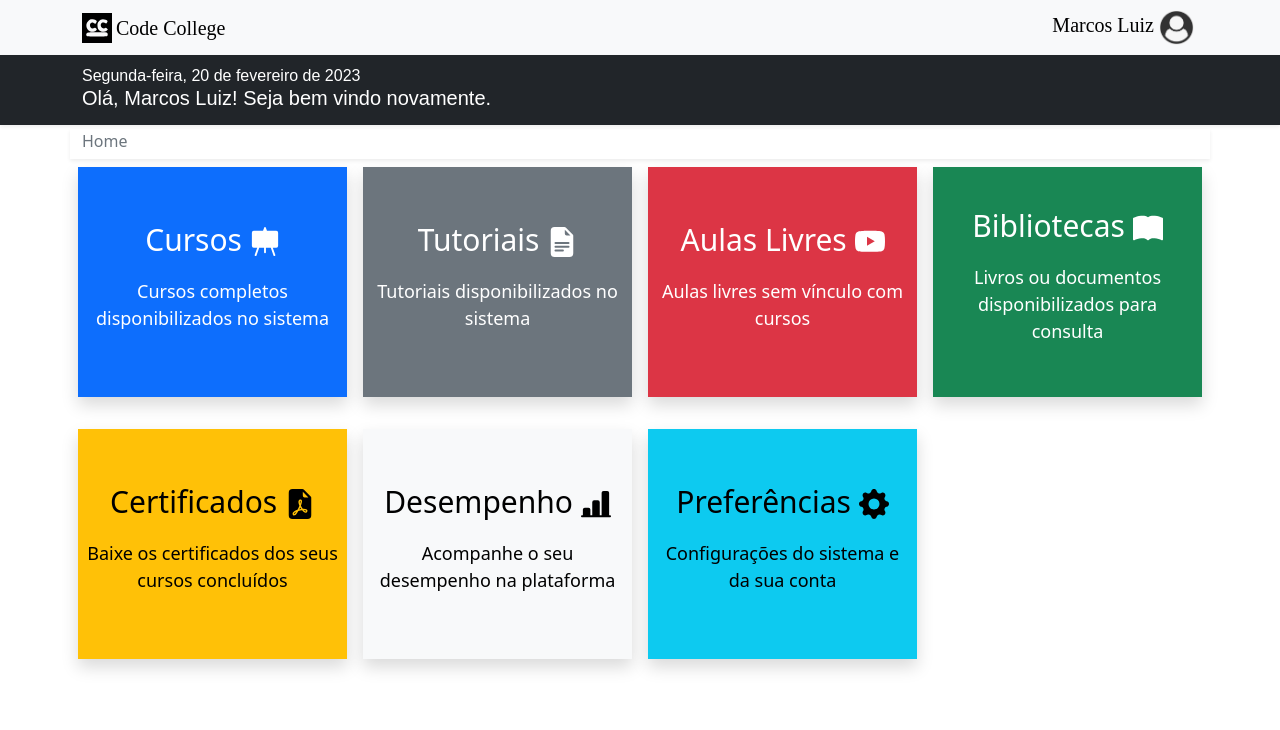
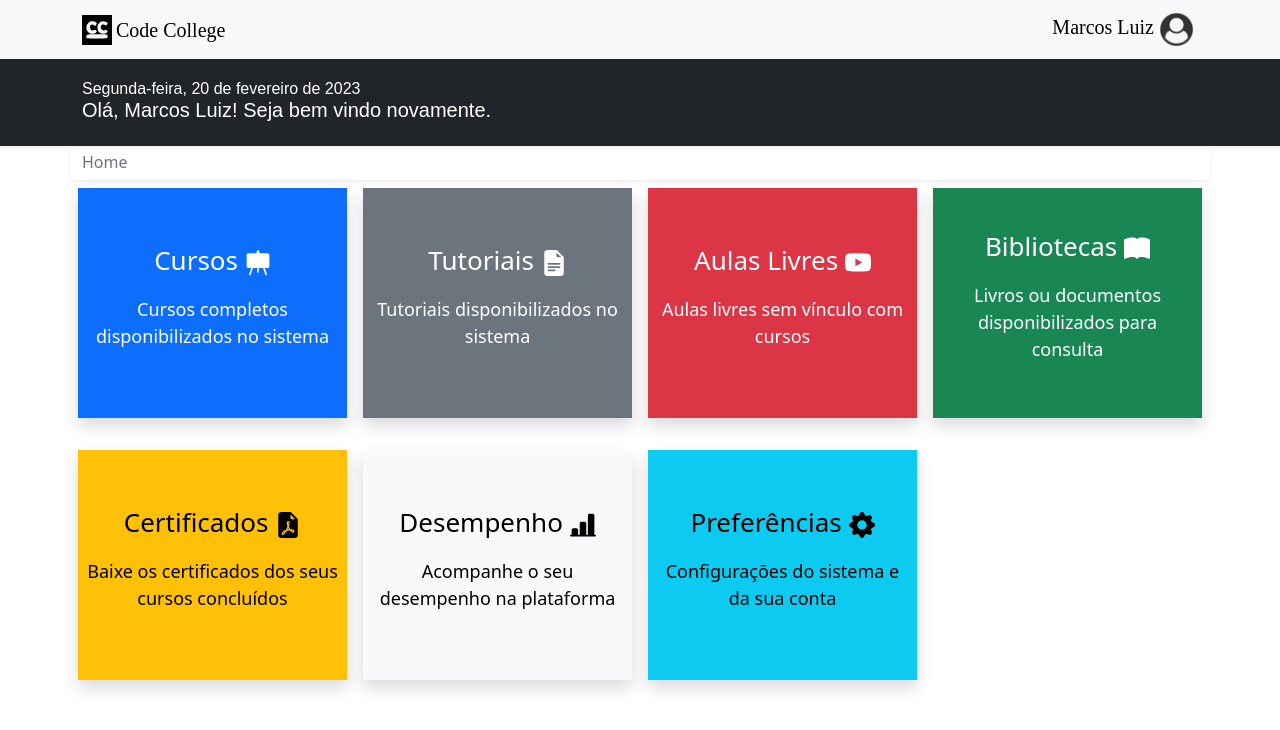
Before and after one commit to williamlims/codecollege-web, a React (Create React App) app: page /home in a window 1280 px wide. Shown: the top 730 px of the page. Built offline with nearby package versions, Linux system fonts and the light colour scheme.

Commit message:
Updates in NavMain amd pages Home and Courses

```diff
--- a/src/components/navMain/NavMain.js
+++ b/src/components/navMain/NavMain.js
@@ -7,7 +7,7 @@ import user from '../../assets/userMain.png';
 function NavMain(props) {
     return (
         <>
-        <Navbar expand="md" as={Col} bg="light" style={{maxHeight:55}} >
+        <Navbar expand="md sm" as={Col} bg="light" style={{margin:-8}} >
             <Container>
                 <Navbar.Brand href="#">
                     <img src={logo} width="30" height="30" className="d-inline-block align-top" alt="Logo" />
@@ -21,7 +21,7 @@ function NavMain(props) {
                 </Navbar.Collapse>
             </Container>
         </Navbar>
-        <Navbar bg="dark" as={Col} className='shadow-sm' style={{height:70}} expand="md">
+        <Navbar bg="dark" as={Col} className='shadow-sm' expand="md">
             <Container>
                 <Navbar.Text as={Col}  className='h6 mt-1' style={{fontFamily:'Arial', color:'white'}}>
                     Segunda-feira, 20 de fevereiro de 2023<br />
--- a/src/pages/home/Home.js
+++ b/src/pages/home/Home.js
@@ -7,9 +7,7 @@ import Row from 'react-bootstrap/Row';
 import Col from 'react-bootstrap/Col';
 import Button from 'react-bootstrap/Button';
 import Nav from 'react-bootstrap/Nav';
-
 import { NavLink } from 'react-router-dom';
-import { AiFillApple, AiFillAmazonCircle, AiFillGithub, AiFillHtml5, AiFillSignal, AiFillTwitterSquare } from "react-icons/ai";
 
 import { BsFillGearFill,
          BsBarChartLineFill,
@@ -37,62 +35,62 @@ function Home() {
             <BreadcrumbPath path={path.element}/>
             <Container>
                 <Row>
-                    <Col sm={3} className="p-2 mb-3">
+                    <Col xs={12} sm={6} md={3} lg={3} className="p-2 mb-3">
                         <Nav.Link to="/home/courses" key="/home/courses" as={NavLink}>
                             <Col className="w-100 p-2 shadow" variant="primary" as={Button} style={{borderRadius:0, height:230}}>
                                 <div>
-                                    <p style={{fontSize:30}}>Cursos <BsFillEaselFill /></p>
+                                    <p style={{fontSize:26}}>Cursos <BsFillEaselFill /></p>
                                     <p style={{fontSize:18}}>Cursos completos disponibilizados no sistema</p>
                                 </div>
                             </Col>
                         </Nav.Link>
                     </Col>
-                    <Col sm={3} className="p-2 mb-3">
+                    <Col xs={12} sm={6} md={3} lg={3} className="p-2 mb-3">
                         <Nav.Link to="/home/tutorials" key="/home/courses" as={NavLink}>
                             <Col className="w-100 p-2 shadow" variant="secondary" as={Button} style={{borderRadius:0, height:230}}>
                                 <div>
-                                    <p style={{fontSize:30}}>Tutoriais <BsFileEarmarkTextFill /></p>
+                                    <p style={{fontSize:26}}>Tutoriais <BsFileEarmarkTextFill /></p>
                                     <p style={{fontSize:18}}>Tutoriais disponibilizados no sistema</p>
                                 </div>
                             </Col>
                         </Nav.Link>
                     </Col>
-                    <Col sm={3} className="p-2 mb-3">
+                    <Col xs={12} sm={6} md={3} lg={3} className="p-2 mb-3">
                         <Col className="w-100 p-2 shadow" variant="danger" as={Button} style={{borderRadius:0, height:230}}>
                             <div>
-                                <p style={{fontSize:30}}>Aulas Livres <BsYoutube /></p>
+                                <p style={{fontSize:26}}>Aulas Livres <BsYoutube /></p>
                                 <p style={{fontSize:18}}>Aulas livres sem vínculo com cursos</p>
                             </div>
                         </Col>
                     </Col>
-                    <Col sm={3} className="p-2 mb-3">
+                    <Col xs={12} sm={6} md={3} lg={3} className="p-2 mb-3">
                         <Col className="w-100 p-2 shadow" variant="success" as={Button} style={{borderRadius:0, height:230}}>
                             <div>
-                                <p style={{fontSize:30}}>Bibliotecas <BsFillBookFill /></p>
+                                <p style={{fontSize:26}}>Bibliotecas <BsFillBookFill /></p>
                                 <p style={{fontSize:18}}>Livros ou documentos disponibilizados para consulta</p>
                             </div>
                         </Col>
                     </Col>
-                    <Col sm={3} className="p-2 mb-3">
+                    <Col xs={12} sm={6} md={3} lg={3} className="p-2 mb-3">
                         <Col className="w-100 p-2 shadow" variant="warning" as={Button} style={{borderRadius:0, height:230}}>
                             <div>
-                                <p style={{fontSize:30}}>Certificados <BsFileEarmarkPdfFill /></p>
+                                <p style={{fontSize:26}}>Certificados <BsFileEarmarkPdfFill /></p>
                                 <p style={{fontSize:18}}>Baixe os certificados dos seus cursos concluídos</p>
                             </div>
                         </Col>
                     </Col>
-                    <Col sm={3} className="p-2 mb-3">
+                    <Col xs={12} sm={6} md={3} lg={3} className="p-2 mb-3">
                         <Col className="w-100 p-2 shadow" variant="light" as={Button} style={{borderRadius:0, height:230}}>
                             <div>
-                                <p style={{fontSize:30}}>Desempenho <BsBarChartLineFill /></p>
+                                <p style={{fontSize:26}}>Desempenho <BsBarChartLineFill /></p>
                                 <p style={{fontSize:18}}>Acompanhe o seu desempenho na plataforma</p>
                             </div>
                         </Col>
                     </Col>
-                    <Col sm={3} className="p-2 mb-3">
+                    <Col xs={12} sm={6} md={3} lg={3} className="p-2 mb-3">
                         <Col className="w-100 p-2 shadow" variant="info" as={Button} style={{borderRadius:0, height:230}}>
                             <div>
-                                <p style={{fontSize:30}}>Preferências <BsFillGearFill /></p>
+                                <p style={{fontSize:26}}>Preferências <BsFillGearFill /></p>
                                 <p style={{fontSize:18}}>Configurações do sistema e da sua conta</p>
                             </div>
                         </Col>
--- a/src/pages/home/courses/Courses.js
+++ b/src/pages/home/courses/Courses.js
@@ -1,11 +1,24 @@
 import * as React from 'react';
 import Container from 'react-bootstrap/Container';
-import NavBarLight from '../../../components/navbarlight/NavBarLight';
+import BreadcrumbPath from '../../../components/pathNavigation/BreadcrumbPath';
+import NavMain from '../../../components/navMain/NavMain';
+import Breadcrumb from 'react-bootstrap/Breadcrumb';
+import Nav from 'react-bootstrap/Nav';
+import { NavLink } from 'react-router-dom';
 
 function Courses() {
+    const path = {
+        element: (
+            <>
+                <Breadcrumb.Item><Nav.Link to="/home" key="home" as={NavLink}>Home</Nav.Link></Breadcrumb.Item>
+                <Breadcrumb.Item active>Cursos</Breadcrumb.Item>
+            </>
+        )
+    };
     return (
         <>
-            <NavBarLight />
+            <NavMain nameUser="Marcos Luiz"/>
+            <BreadcrumbPath path={path.element}/>
             <Container >
                 Courses
             </Container>
```
